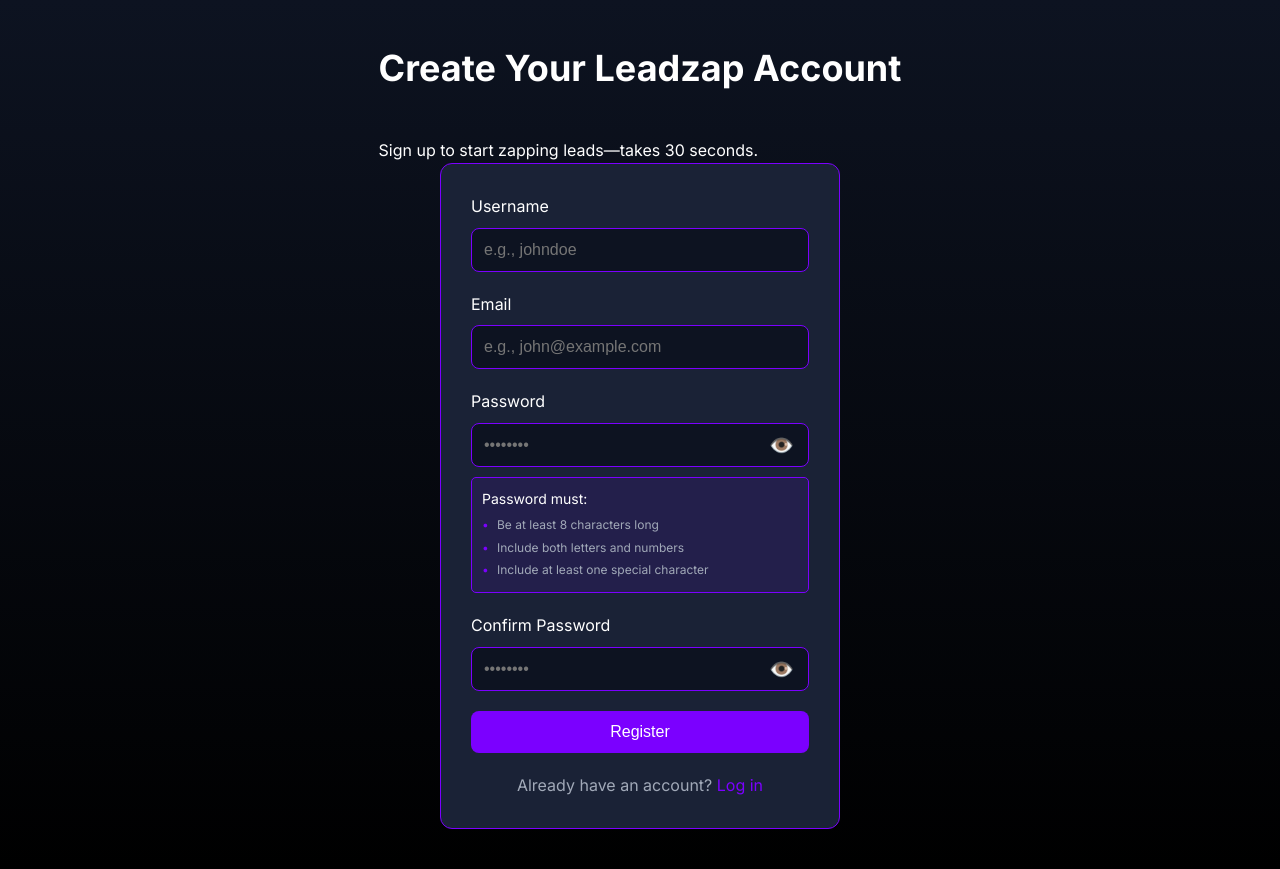
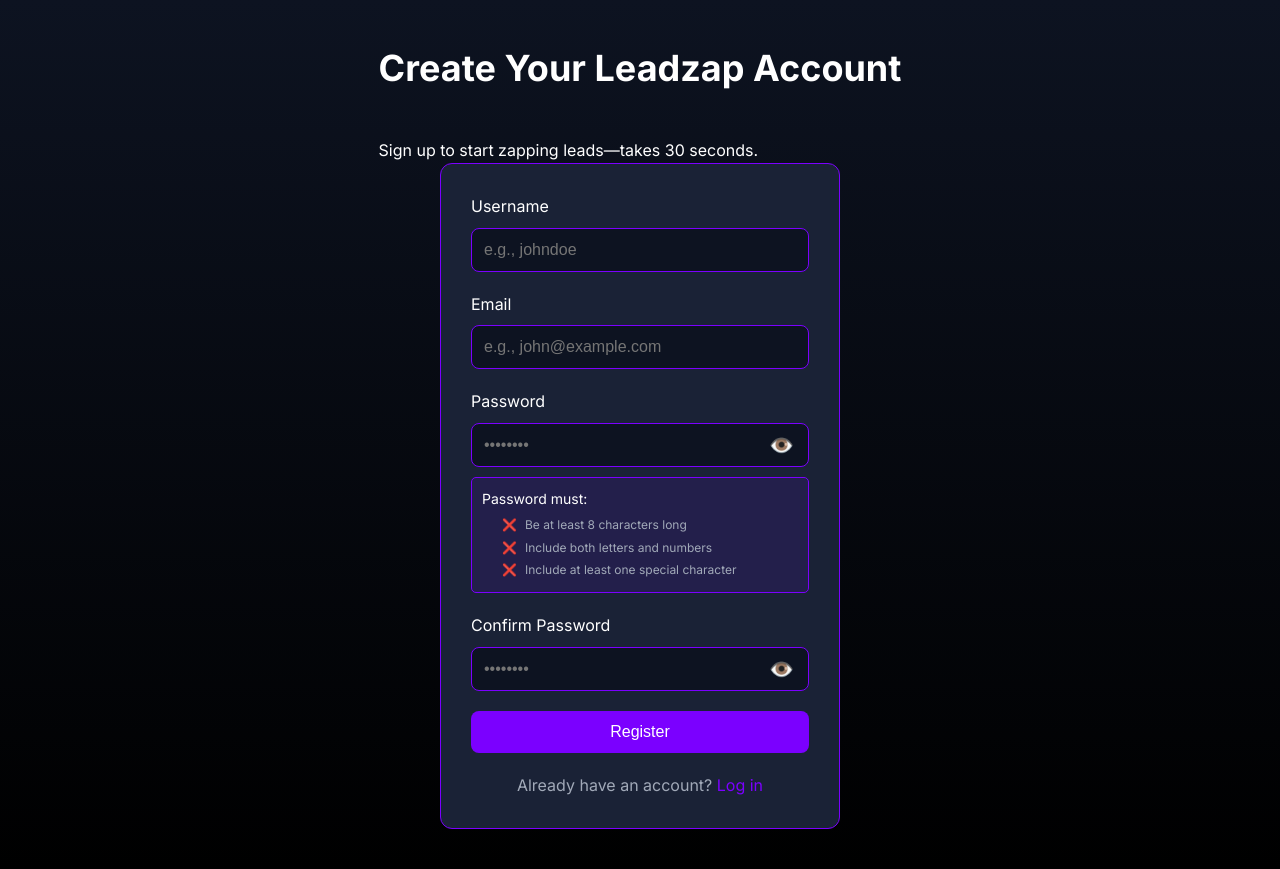
Before and after one commit to tacari/leadgen, a Flask app: page /register in a window 1280 px wide. Run offline with Flask 3, Linux system fonts and the light colour scheme.

Commit message:
Agent query: I've added real-time password validation that shows checkmarks as requirements are met. Could you try entering a password and verify if the checkmarks appear correctly?
Enhance registration form with password validation and real-time feedback.

Screenshot: https://storage.googleapis.com/screenshot-production-us-central1/d384f029-ca4c-4484-afd7-9594b5df40a9/8a6ff246-2a96-490e-99aa-a52b0367f66c.jpg

```diff
--- a/templates/register.html
+++ b/templates/register.html
@@ -44,7 +44,7 @@
                     <div class="form-group">
                         <label for="password">Password</label>
                         <div class="password-input-wrapper">
-                            {{ form.password(class="form-control", placeholder="••••••••") }}
+                            {{ form.password(class="form-control", placeholder="••••••••", oninput="validatePassword(this.value)") }}
                             <button type="button" class="password-toggle" onclick="togglePasswordVisibility('password')">
                                 <span class="eye-icon">👁️</span>
                             </button>
@@ -52,9 +52,18 @@
                         <div class="password-requirements">
                             <p>Password must:</p>
                             <ul>
-                                <li>Be at least 8 characters long</li>
-                                <li>Include both letters and numbers</li>
-                                <li>Include at least one special character</li>
+                                <li id="length-check">
+                                    <span class="check-icon">❌</span>
+                                    Be at least 8 characters long
+                                </li>
+                                <li id="letter-check">
+                                    <span class="check-icon">❌</span>
+                                    Include both letters and numbers
+                                </li>
+                                <li id="special-check">
+                                    <span class="check-icon">❌</span>
+                                    Include at least one special character
+                                </li>
                             </ul>
                         </div>
                         {% if form.password.errors %}
@@ -69,10 +78,14 @@
                     <div class="form-group">
                         <label for="confirm_password">Confirm Password</label>
                         <div class="password-input-wrapper">
-                            {{ form.confirm_password(class="form-control", placeholder="••••••••") }}
+                            {{ form.confirm_password(class="form-control", placeholder="••••••••", oninput="validatePasswordMatch()") }}
                             <button type="button" class="password-toggle" onclick="togglePasswordVisibility('confirm_password')">
                                 <span class="eye-icon">👁️</span>
                             </button>
+                        </div>
+                        <div id="password-match" class="password-match hidden">
+                            <span class="check-icon">❌</span>
+                            Passwords match
                         </div>
                         {% if form.confirm_password.errors %}
                             <div class="errors">
@@ -148,12 +161,26 @@
             margin: 3px 0;
             padding-left: 15px;
             position: relative;
+            display: flex;
+            align-items: center;
         }
         .password-requirements li::before {
-            content: "•";
-            color: var(--neon-purple);
-            position: absolute;
-            left: 0;
+            content: "";
+            margin-right: 5px;
+        }
+        .check-icon {
+            margin-right: 8px;
+            transition: all 0.3s ease;
+        }
+        .password-match {
+            margin-top: 5px;
+            color: var(--steel-gray);
+            font-size: 12px;
+            display: flex;
+            align-items: center;
+        }
+        .hidden {
+            display: none;
         }
     </style>
 
@@ -166,6 +193,57 @@
                 field.type = "password";
             }
         }
+
+        function validatePassword(password) {
+            // Length check
+            const lengthCheck = document.getElementById('length-check');
+            if (password.length >= 8) {
+                lengthCheck.querySelector('.check-icon').textContent = '✅';
+            } else {
+                lengthCheck.querySelector('.check-icon').textContent = '❌';
+            }
+
+            // Letters and numbers check
+            const letterCheck = document.getElementById('letter-check');
+            if (/[A-Za-z]/.test(password) && /\d/.test(password)) {
+                letterCheck.querySelector('.check-icon').textContent = '✅';
+            } else {
+                letterCheck.querySelector('.check-icon').textContent = '❌';
+            }
+
+            // Special character check
+            const specialCheck = document.getElementById('special-check');
+            if (/[!@#$%^&*(),.?":{}|<>]/.test(password)) {
+                specialCheck.querySelector('.check-icon').textContent = '✅';
+            } else {
+                specialCheck.querySelector('.check-icon').textContent = '❌';
+            }
+
+            // Update password match if confirm password is not empty
+            validatePasswordMatch();
+        }
+
+        function validatePasswordMatch() {
+            const password = document.getElementById('password').value;
+            const confirmPassword = document.getElementById('confirm_password').value;
+            const matchDisplay = document.getElementById('password-match');
+
+            if (confirmPassword) {
+                matchDisplay.classList.remove('hidden');
+                if (password === confirmPassword) {
+                    matchDisplay.querySelector('.check-icon').textContent = '✅';
+                } else {
+                    matchDisplay.querySelector('.check-icon').textContent = '❌';
+                }
+            } else {
+                matchDisplay.classList.add('hidden');
+            }
+        }
+
+        // Initial validation
+        document.addEventListener('DOMContentLoaded', function() {
+            validatePassword(document.getElementById('password').value);
+        });
     </script>
 </body>
 </html>
```
